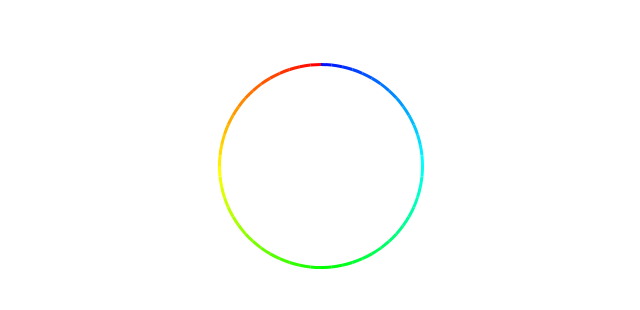
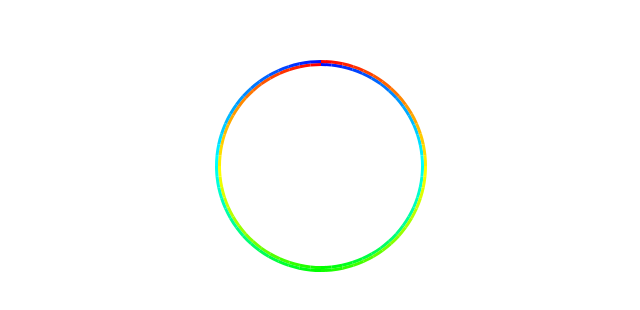
Before and after one commit to utkarshmttl/data-visualisation, a plain HTML site: page temperature.html in a window 1280 px wide. Shown: the part 592-902 px from the top of the page, without its empty margins (437-1077 px from the left). Drawn offline with nearby package versions, Linux system fonts and the light colour scheme.

Commit message:
ring chart for two days completed

```diff
--- a/temperature.html
+++ b/temperature.html
@@ -19,8 +19,8 @@
         var curvePercent = new Array(60).fill(1/60);
 
         var temperatures = new Array(2);
-        temperatures[1] = Array.apply(null, Array(60)).map(function (_, i) {return i+1;});
-        temperatures[2] = Array.apply(null, Array(60)).map(function (_, i) {return 60-i;});
+        temperatures[0] = Array.apply(null, Array(60)).map(function (_, i) {return i+1;});
+        temperatures[1] = Array.apply(null, Array(60)).map(function (_, i) {return 60-i;});
 
 
 
@@ -30,10 +30,14 @@
         .attr("width", width)
         .attr("height", height);
 
+        for(day = 0; day < 2; day++){
+
+
+
         // Arc for paths surrounding the pie chart.
         var pathArc = d3.svg.arc()
-        .innerRadius(100)
-        .outerRadius(103);
+        .innerRadius(100 + day*3)
+        .outerRadius(100 + (day+1)*3);
 
         // Curved paths surrounding the pie chart g (groups) container.
         var curves = svg.append("g")
@@ -44,7 +48,10 @@
             .data(curvePercent)
           .enter().append("path")
             .each(arcFunction)
-            .style("fill", function(d, i) { return getColor(temperatures[1][i]/60);});
+            .style("fill", function(d, i) { return getColor(temperatures[day][i]/60);});
+
+
+        }
 
         // Function called for each path appended to increase scale and iterate.
         function arcFunction(d, i){
```
